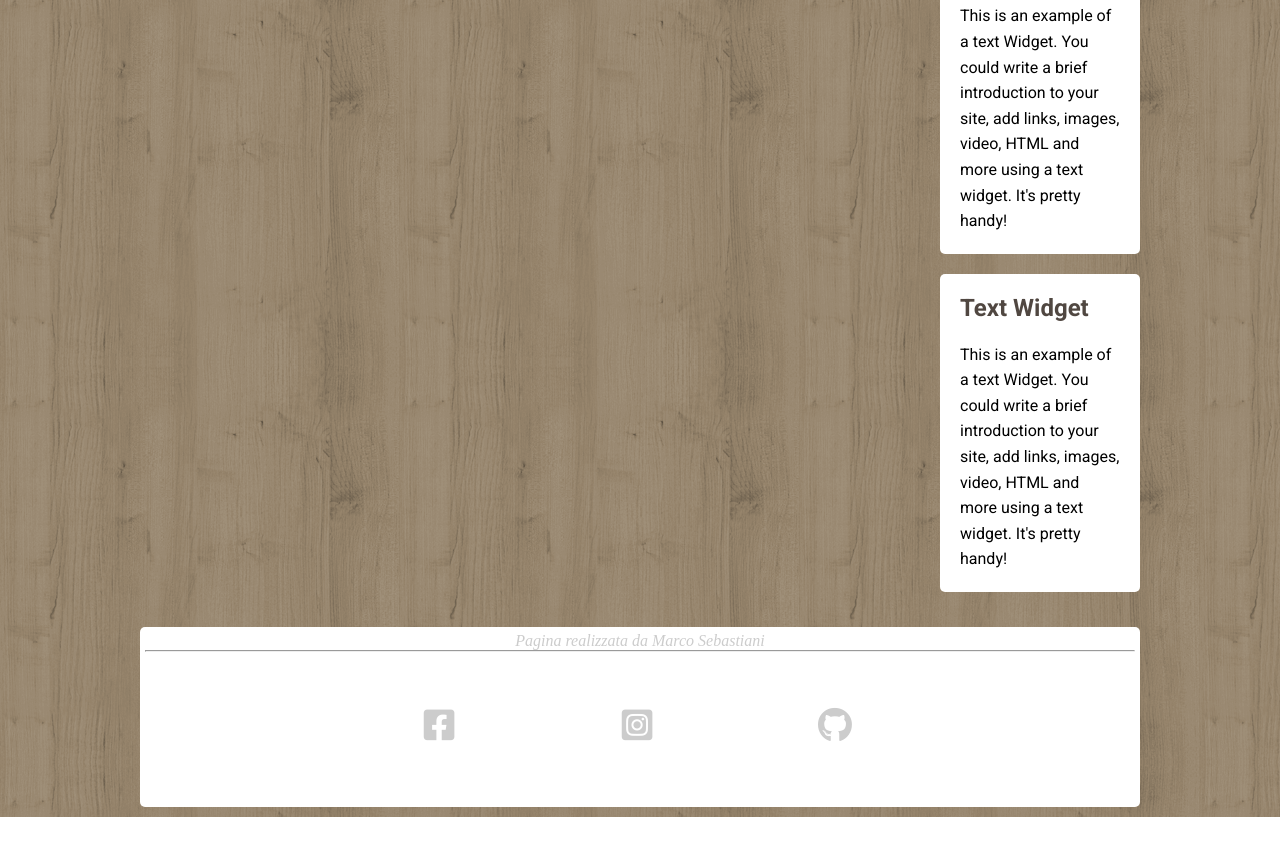
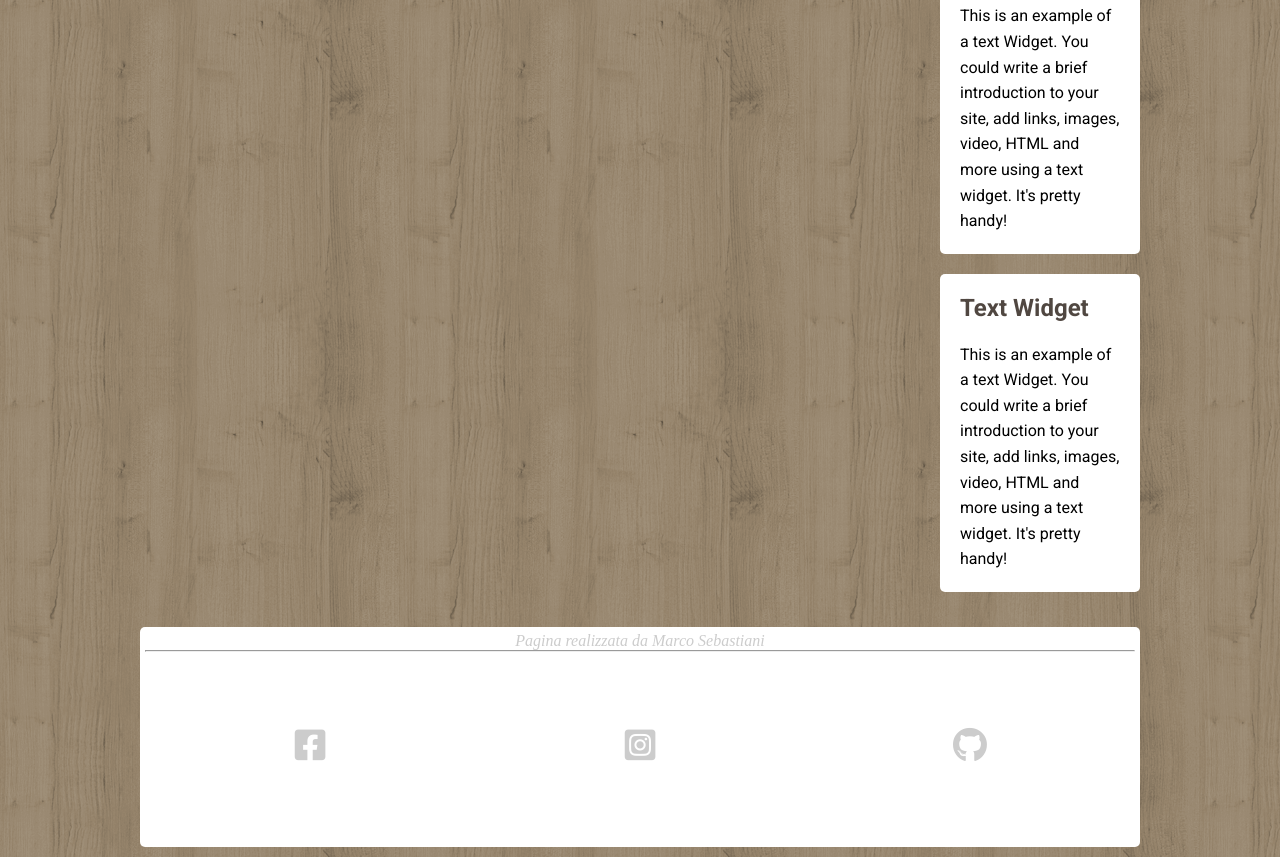
Before and after one commit to Marco-Sebastiani/htmlcss-wp, a plain HTML site: page index.html in a window 1280 px wide. Shown: the part 838-1695 px from the top of the page. Before the commit the page ends 1655 px from the top, so only its background shows below. Drawn offline with Linux system fonts and the light colour scheme.

Commit message:
Finish- correction

```diff
--- a/css/style.css
+++ b/css/style.css
@@ -199,34 +199,18 @@ footer{
 }
 
 .social{
-  width:600px;
+  width:100%;
   line-height: 150px;
   margin: auto;
 }
 
-.box-fb {
-  width: 33%;
-  height: 150px;
+.box-social{
+  width: calc(100% / 3);
+  padding: 20px;
   color: #ccc;
   font-size: 35px;
 }
 
-.box-ig{
-  width: 33%;
-  height: 150px;
-  color: #ccc;
-  font-size: 35px;
-
-}
 
 
-.box-git{
-  width: 33%;
-  height: 150px;
-  color: #ccc;
-  font-size: 35px;
-
-
-}
-
 /* /FOOTER */
--- a/index.html
+++ b/index.html
@@ -100,13 +100,13 @@
         <hr>
 
         <div class="social clearfix">
-          <div class="box-fb float-left ">
+          <div class="box-social float-left ">
             <i class="fab fa-facebook-square"></i>
           </div>
-          <div class="box-ig float-left">
+          <div class="box-social float-left">
             <i class="fab fa-instagram-square"></i>
           </div>
-          <div class="box-git float-left">
+          <div class="box-social float-left">
             <i class="fab fa-github"></i>
           </div>
         </div>
```
